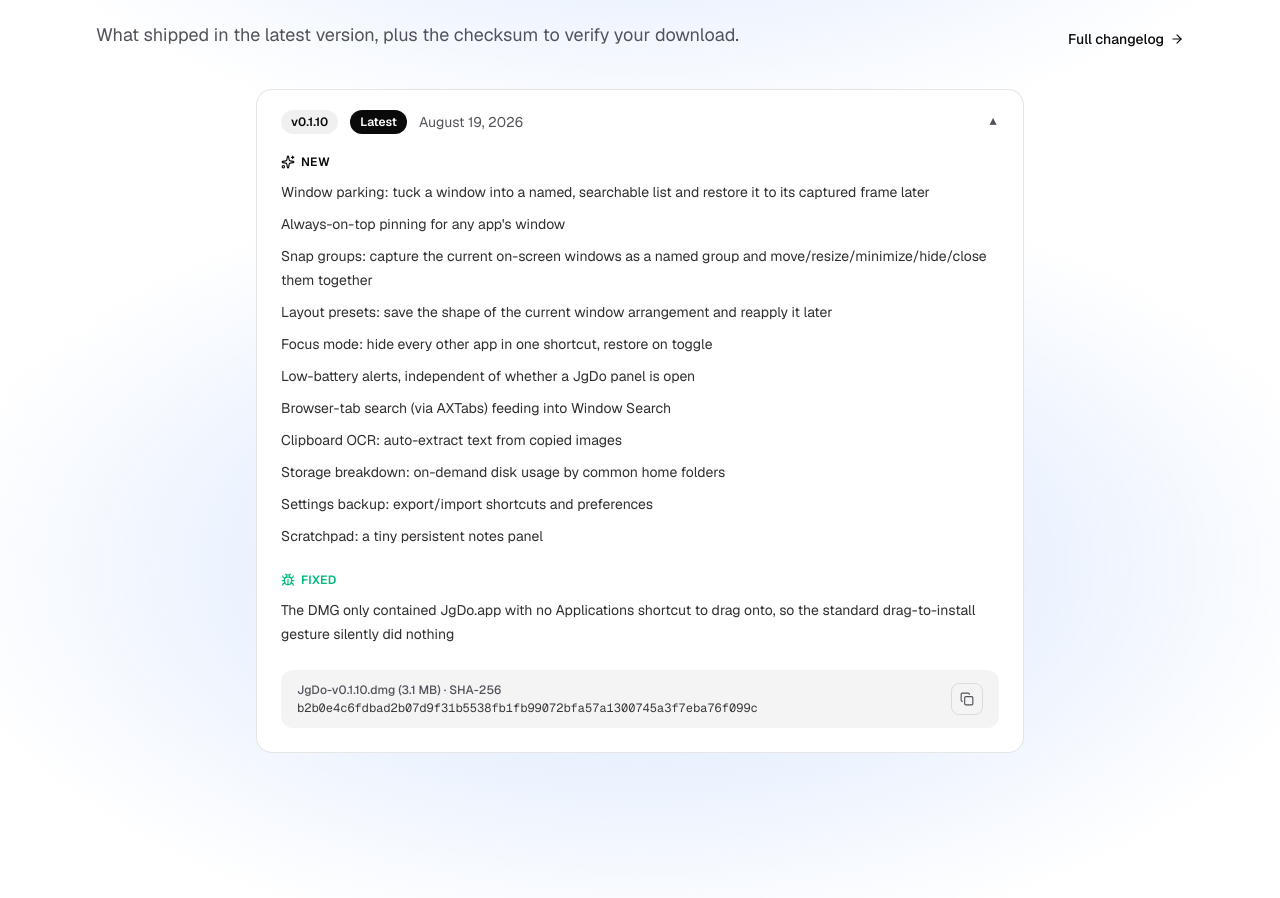
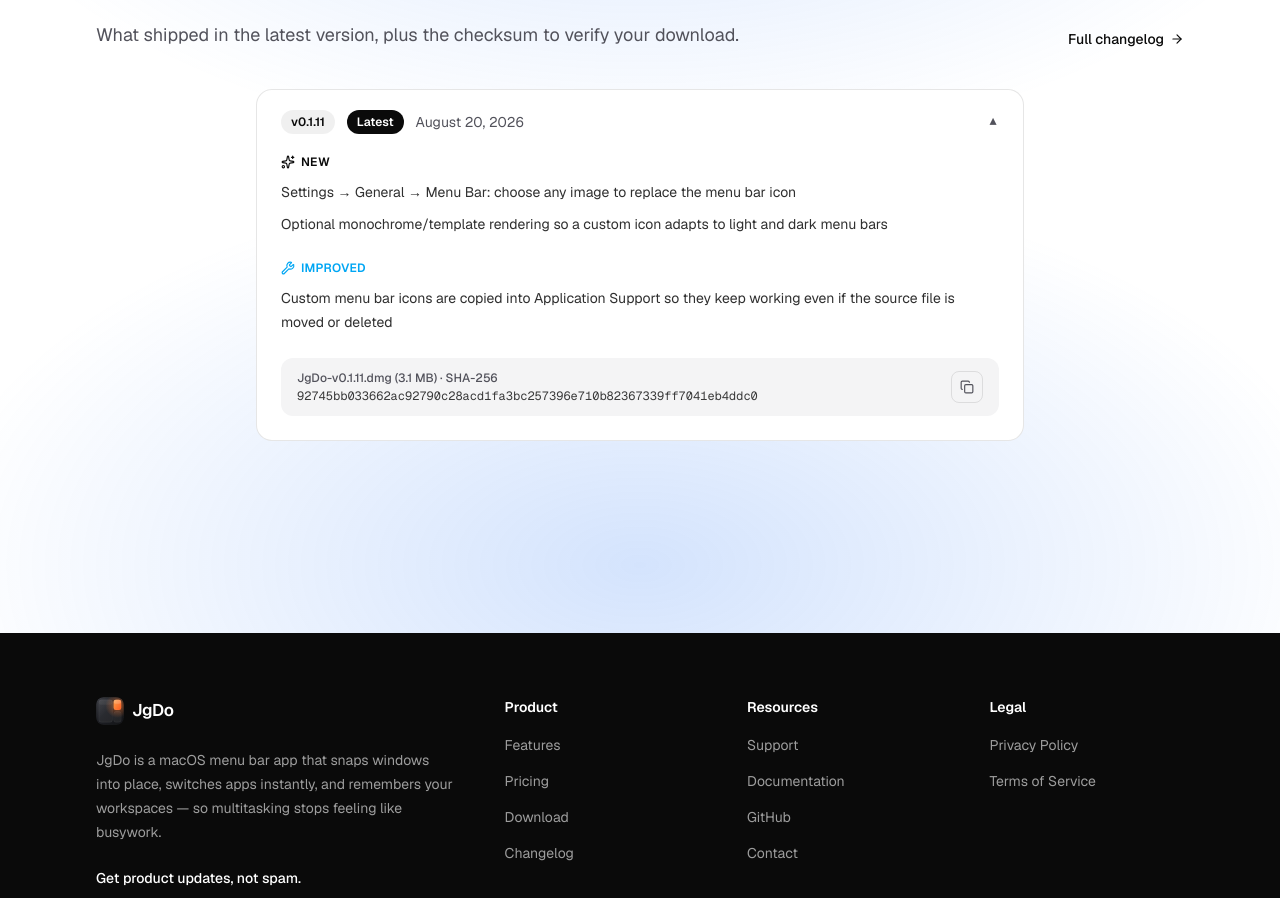
Before and after one commit to sovandara1607/jgdo, a Next.js app: page /download in a window 1280 px wide. Shown: the part 1435-2333 px from the top of the page. Built offline with nearby package versions, Linux system fonts and the light colour scheme.

Commit message:
chore: ship v0.1.11 — custom menu bar icon
Adds the v0.1.11 release entry (menu bar now shows the JgDo logo by
default, with a user-configurable icon picker in Settings > General)
and bumps the site's current version. SHA-256 verified against the
real DMG published on the jgdo-app GitHub release.

```diff
--- a/src/data/changelog.ts
+++ b/src/data/changelog.ts
@@ -8,9 +8,37 @@
  */
 export const releases: AppRelease[] = [
   {
+    version: "0.1.11",
+    date: "2026-08-20",
+    latest: true,
+    highlights: [
+      "The menu bar icon now shows the actual JgDo logo instead of a generic system symbol",
+      "Pick any image as your menu bar icon, with an optional monochrome mode that matches the system look",
+    ],
+    features: [
+      "Settings → General → Menu Bar: choose any image to replace the menu bar icon",
+      "Optional monochrome/template rendering so a custom icon adapts to light and dark menu bars",
+    ],
+    improvements: [
+      "Custom menu bar icons are copied into Application Support so they keep working even if the source file is moved or deleted",
+    ],
+    fixes: [],
+    assets: [
+      {
+        platform: "macos",
+        label: "macOS",
+        arch: "Apple Silicon",
+        fileName: "JgDo-v0.1.11.dmg",
+        href: "https://github.com/sovandara1607/jgdo-app/releases/download/v0.1.11/JgDo-v0.1.11.dmg",
+        sizeMb: 3.15,
+        sha256: "92745bb033662ac92790c28acd1fa3bc257396e710b82367339ff7041eb4ddc0",
+      },
+    ],
+  },
+  {
     version: "0.1.10",
     date: "2026-08-19",
-    latest: true,
+    latest: false,
     highlights: [
       "Window parking, snap groups, and layout presets for organizing and restoring window arrangements",
       "Focus mode, low-battery alerts, and a storage breakdown tile",
--- a/src/data/site.ts
+++ b/src/data/site.ts
@@ -4,7 +4,7 @@
   description:
     "JgDo is a macOS menu bar app that snaps windows into place, switches apps instantly, and remembers your workspaces — so multitasking stops feeling like busywork.",
   url: "https://jgdo.sovandara.lol",
-  currentVersion: "0.1.10",
+  currentVersion: "0.1.11",
   keywords: [
     "window manager",
     "macOS window manager",
```
